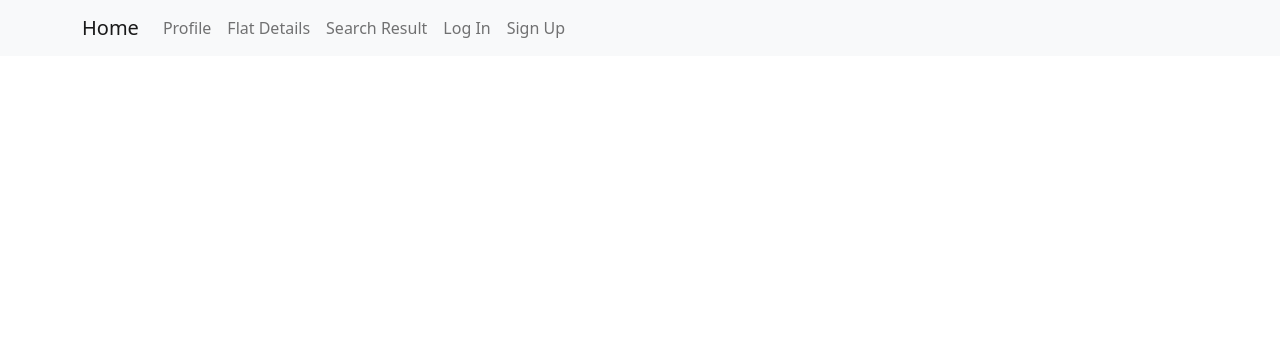
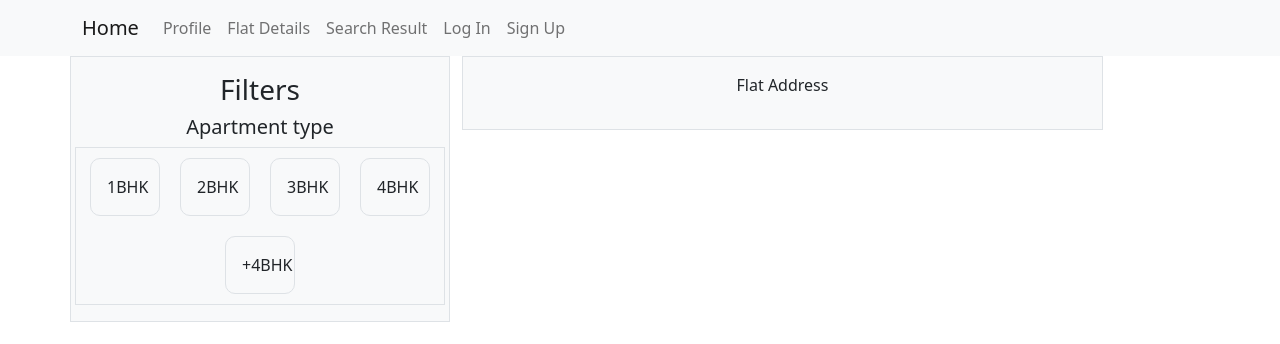
Before and after one commit to hussain18/findMeHome, a React (Create React App) app in the folder front_end/: page /search-result in a window 1280 px wide. Shown: the top 344 px of the page. Built offline with nearby package versions, Linux system fonts and the light colour scheme.

Commit message:
Added some changes in search result

```diff
--- a/front_end/src/App.js
+++ b/front_end/src/App.js
@@ -1,22 +1,22 @@
-import './App.css'
-import 'bootstrap/dist/css/bootstrap.min.css'
-import 'bootstrap/dist/js/bootstrap.bundle.min.js'
-import {BrowserRouter, Switch, Route} from 'react-router-dom'
-import Nav from './components/navbar'
+import "./App.css";
+import "bootstrap/dist/css/bootstrap.min.css";
+import "bootstrap/dist/js/bootstrap.bundle.min.js";
+import { BrowserRouter, Switch, Route } from "react-router-dom";
+import Nav from "./components/navbar";
 
 // Pages
-import landingPage from './pages/landingPage'
+import landingPage from "./pages/landingPage";
+import SearchResult from "./pages/SearchResult";
 
 function App() {
   return (
     <div className="App">
-
-      <Nav/>
+      <Nav />
 
       <BrowserRouter>
         <Switch>
-          <Route exact path = "/" component={landingPage} />
-          {/* <Route path = "/someRoute"/> */}
+          <Route exact path="/" component={landingPage} />
+          <Route path="/search-result" component={SearchResult} />
         </Switch>
       </BrowserRouter>
     </div>
--- /dev/null
+++ b/front_end/src/components/ApartmentType.js
@@ -0,0 +1,27 @@
+import React from "react";
+
+const ApartmentType = (props) => {
+  return (
+    <div
+      style={styles.apartment}
+      className="col p-3 border bg-light"
+      onClick={props.onPress}
+    >
+      {props.title}
+    </div>
+  );
+};
+
+const styles = {
+  apartment: {
+    backgroundColor: "#cccc",
+    margin: 10,
+    borderRadius: 10,
+    alignItems: "center",
+    textAlign: "center",
+    maxWidth: 70,
+    cursor: "pointer",
+  },
+};
+
+export default ApartmentType;
--- a/front_end/src/components/navbar.js
+++ b/front_end/src/components/navbar.js
@@ -1,37 +1,59 @@
 function NavBar(props) {
-    const profile = props.profile || ''
-    const searchResult = props.searchResult || ''
-    const flatDetails = props.flatDetails || ''
-    const logIn = props.logIn || ''
-    const signUp = props.signUp || ''
+  const profile = props.profile || "";
+  const searchResult = props.searchResult || "";
+  const flatDetails = props.flatDetails || "";
+  const logIn = props.logIn || "";
+  const signUp = props.signUp || "";
 
-    return <nav className="navbar navbar-expand-sm navbar-light bg-light">
+  return (
+    <nav className="navbar navbar-expand-sm navbar-light bg-light">
       <div className="container">
-            <a className="navbar-brand" href="/">Home</a>
-            <button className="navbar-toggler" type="button" data-bs-toggle="collapse" data-bs-target="#navbarNav" aria-controls="navbarNav" aria-expanded="false" aria-label="Toggle navigation">
+        <a className="navbar-brand" href="/">
+          Home
+        </a>
+        <button
+          className="navbar-toggler"
+          type="button"
+          data-bs-toggle="collapse"
+          data-bs-target="#navbarNav"
+          aria-controls="navbarNav"
+          aria-expanded="false"
+          aria-label="Toggle navigation"
+        >
           <span className="navbar-toggler-icon"></span>
         </button>
         <div className="collapse navbar-collapse" id="navbarNav">
-                <ul className = "navbar-nav">
+          <ul className="navbar-nav">
             <li className="nav-item">
-                        <a className={"nav-link" + profile} href="#">Profile</a>
+              <a className={"nav-link" + profile} href="#">
+                Profile
+              </a>
             </li>
             <li className="nav-item">
-                        <a className={"nav-link" + flatDetails} href="#">Flat Details</a>
+              <a className={"nav-link" + flatDetails} href="#">
+                Flat Details
+              </a>
             </li>
             <li className="nav-item">
-                        <a className={"nav-link" + searchResult} href="#">Search Result</a>
+              <a className={"nav-link" + searchResult} href="/search-result">
+                Search Result
+              </a>
             </li>
             <li className="nav-item">
-                        <a className={"nav-link" + logIn} href="#">Log In</a>
+              <a className={"nav-link" + logIn} href="#">
+                Log In
+              </a>
             </li>
             <li className="nav-item">
-                        <a className={"nav-link" + signUp} href="#">Sign Up</a>
+              <a className={"nav-link" + signUp} href="#">
+                Sign Up
+              </a>
             </li>
           </ul>
         </div>
       </div>
     </nav>
+  );
 }
 
 export default NavBar;
--- /dev/null
+++ b/front_end/src/pages/SearchResult.js
@@ -0,0 +1,62 @@
+import React, { useState } from "react";
+
+import ApartmentType from "../components/ApartmentType";
+
+const SearchResult = () => {
+  const [oneBhk, setOneBhk] = useState(false);
+  const [towBhk, setTwoBhk] = useState(false);
+  const [threeBhk, setThreeBhk] = useState(false);
+  const [fourBhk, setFourBhk] = useState(false);
+  const [fourPlusBhk, setFourPlusBhk] = useState(false);
+  return (
+    <div className="container overflow-hidden">
+      <div className="row gx-4">
+        <div
+          // style={{ ...styles.border, ...styles.filter }}
+          className="col-lg-4 p-3 border bg-light "
+        >
+          <h3>Filters</h3>
+          <h5>Apartment type</h5>
+          <div style={styles.apartmentType} className="row  border bg-light">
+            <ApartmentType
+              title="1BHK"
+              onPress={() => {
+                console.log("1bhk");
+              }}
+              touchable
+            />
+            <ApartmentType title="2BHK" />
+            <ApartmentType title="3BHK" />
+            <ApartmentType title="4BHK" />
+            <ApartmentType title="+4BHK" />
+          </div>
+        </div>
+        <div className="col-lg-7">
+          <div className="p-3 border bg-light">
+            <p>Flat Address</p>
+          </div>
+        </div>
+      </div>
+    </div>
+  );
+};
+
+const styles = {
+  border: {
+    borderStyle: "solid",
+    borderColor: "black",
+    // margin: 15,
+    alignItems: "center",
+  },
+  filter: {
+    // maxWidth: "45%",
+  },
+  apartmentType: {
+    flexDirection: "row",
+    flex: 1,
+    alignItems: "center",
+    justifyContent: "center",
+  },
+};
+
+export default SearchResult;
```
Also changed, not shown: 1 other file (tests, documents, lock files or other folders). Lines whose indentation alone changed are shown as unchanged.
